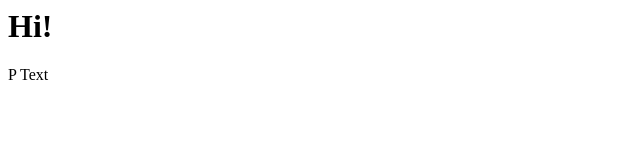
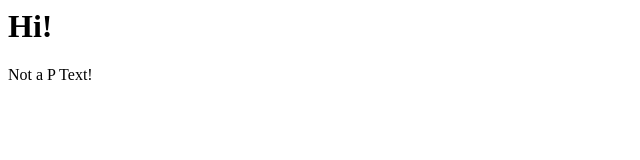
Before and after one commit to CrisAce12/Learning-Git, a plain HTML site: page index.html in a window 1280 px wide. Shown: the full height of the page, 0-640 px from the left. Drawn offline with Linux system fonts and the light colour scheme.

Commit message:
Added text in README and Index files

```diff
--- a/index.html
+++ b/index.html
@@ -1,2 +1,2 @@
 <h1>Hi!</h1>
-<p>P Text</p>
+<p>Not a P Text!</p>
```
Also changed, not shown: 1 other file.
